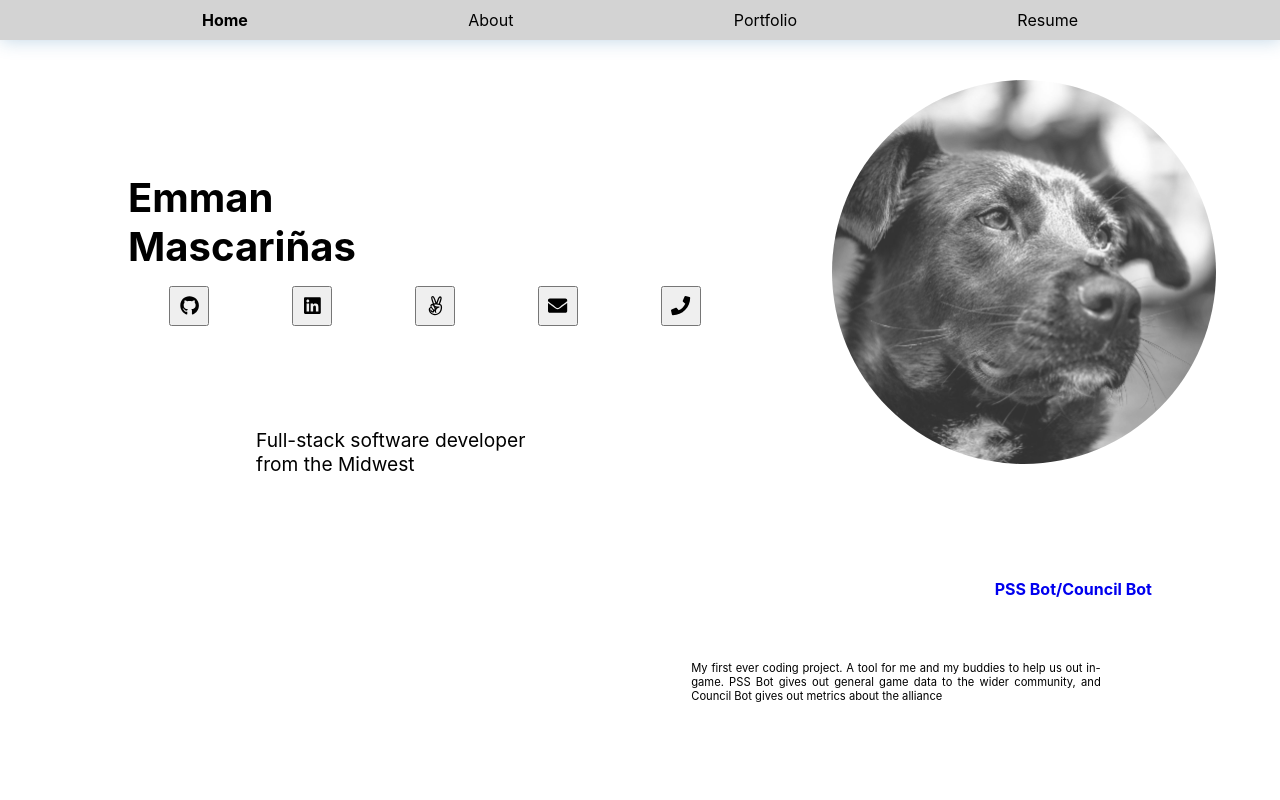
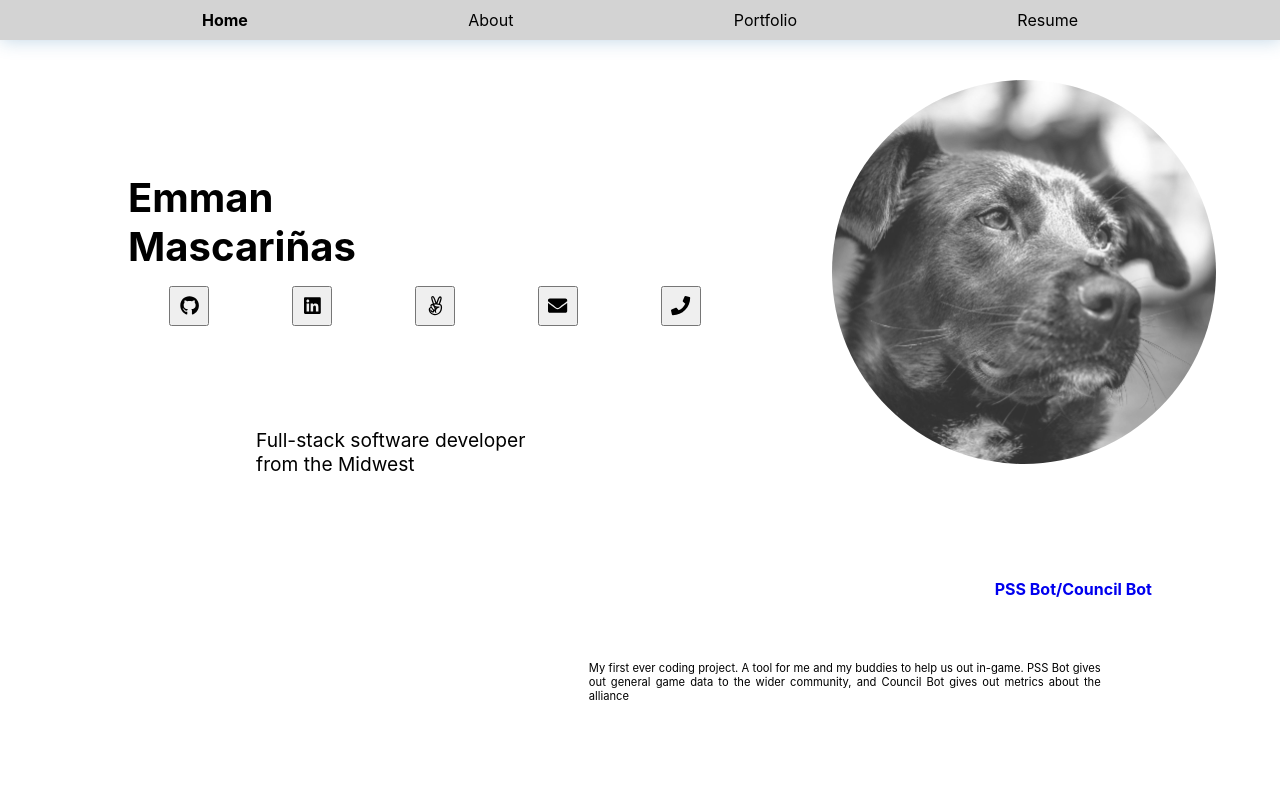
Before and after one commit to DT-1236/personal-site, a React (Create React App) app: page / in a window 1280 px wide. Shown: the top 800 px of the page. Built offline with nearby package versions, Linux system fonts and the light colour scheme.

Commit message:
Adjusted descriptor widths

```diff
--- a/src/components/HomePage.js
+++ b/src/components/HomePage.js
@@ -53,7 +53,7 @@ const Descriptor = styled.p`
   text-align: justify;
   padding: 5%;
   @media (min-width: 600px) {
-    width: 40%;
+    width: 50%;
   }
 `;
 
```
